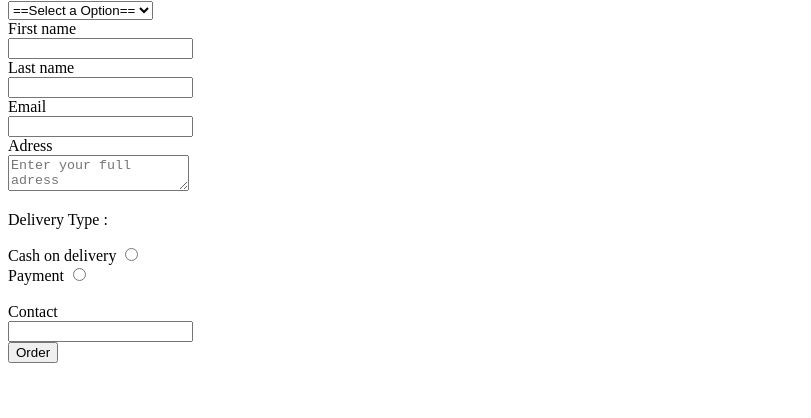
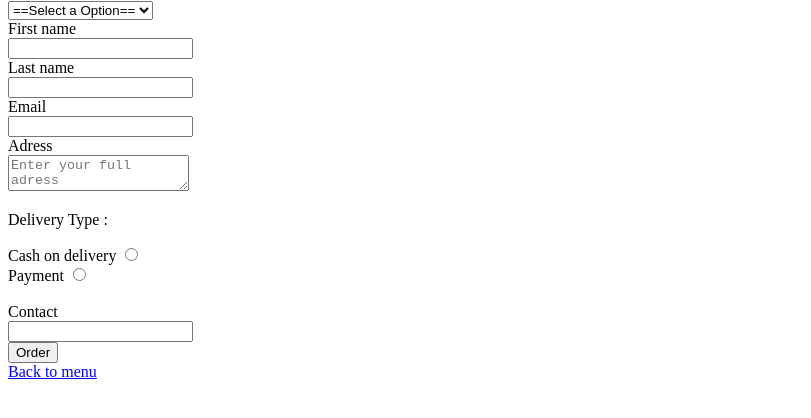
Before and after one commit to HEISENBERG1792/FoodWeb, a plain HTML site: page order_form.html in a window 1280 px wide. Shown: the part 120-538 px from the top of the page, without its empty margins (0-811 px from the left). Drawn offline with Linux system fonts and the light colour scheme.

Commit message:
back to menu button added

```diff
--- a/order_form.html
+++ b/order_form.html
@@ -41,7 +41,7 @@
             <input type="number" class="contact" id="contact" name="name"><br>
             <input type="submit" value="Order">
         </form>
-
+        <a href="menu.html">Back to menu</a>
     </main>
 </body>
 </html>
```
